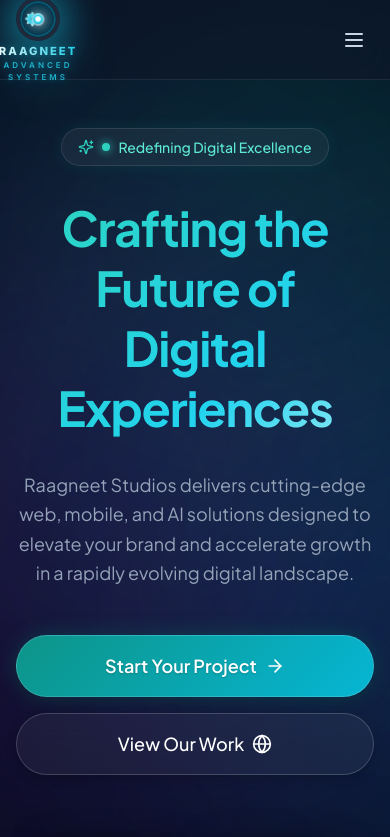
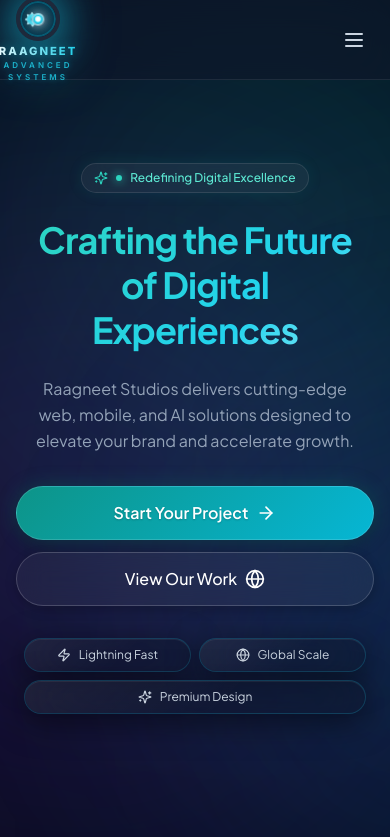
Before and after one commit to kalispidyman/raagneet, a React (Vite) app: page / in a window 390 px wide. Shown: the top 837 px of the page. Built offline with nearby package versions, Linux system fonts and the light colour scheme.

Commit message:
Redesign HeroSection for full mobile screen utilization with responsive spacing, full-width buttons on mobile, optimized typography scaling, and compact layout that maximizes available screen area across all devices

```diff
--- a/src/components/HeroSection.jsx
+++ b/src/components/HeroSection.jsx
@@ -2,42 +2,46 @@ import { ArrowRight, Sparkles, Globe, Zap } from 'lucide-react';
 
 const HeroSection = () => {
   return (
-    <section className="pt-32 pb-32 px-4 sm:px-6 lg:px-8 max-w-7xl mx-auto relative z-10 min-h-[80vh] flex flex-col justify-center">
-      <div className="text-center space-y-8">
-        <div className="inline-flex items-center gap-2 px-4 py-2 rounded-full bg-white/5 border border-white/10 backdrop-blur-md text-sm text-teal-300 font-medium mx-auto w-fit shadow-[0_0_15px_rgba(20,184,166,0.1)] animate-fade-in-up">
-          <Sparkles className="w-4 h-4 text-teal-400 animate-pulse" />
-          <span className="w-2 h-2 rounded-full bg-teal-400 animate-pulse shadow-[0_0_10px_rgba(45,212,191,1)]" />
-          Redefining Digital Excellence
+    <section className="min-h-[100dvh] w-full flex flex-col justify-center relative z-10 px-4 sm:px-6 lg:px-8 pt-20 sm:pt-24 md:pt-32 pb-12 sm:pb-16 md:pb-32 max-w-7xl mx-auto">
+      <div className="w-full space-y-6 sm:space-y-8 text-center">
+        {/* Badge */}
+        <div className="inline-flex items-center gap-2 px-3 py-1.5 sm:px-4 sm:py-2 rounded-full bg-white/5 border border-white/10 backdrop-blur-md text-xs sm:text-sm text-teal-300 font-medium mx-auto w-fit shadow-[0_0_15px_rgba(20,184,166,0.1)] animate-fade-in-up">
+          <Sparkles className="w-3.5 h-3.5 sm:w-4 sm:h-4 text-teal-400 animate-pulse" />
+          <span className="w-1.5 h-1.5 sm:w-2 sm:h-2 rounded-full bg-teal-400 animate-pulse shadow-[0_0_10px_rgba(45,212,191,1)]" />
+          <span className="truncate">Redefining Digital Excellence</span>
         </div>
 
-        <h1 className="text-5xl md:text-7xl lg:text-8xl font-bold leading-tight text-gradient max-w-5xl mx-auto animate-fade-in-up delay-100">
-          Crafting the Future of <br /> Digital Experiences
+        {/* Heading - Full width, optimized for mobile */}
+        <h1 className="text-4xl sm:text-5xl md:text-7xl lg:text-8xl font-bold leading-tight sm:leading-[1.1] text-gradient max-w-full sm:max-w-5xl mx-auto animate-fade-in-up delay-100 px-2 sm:px-0">
+          Crafting the Future of <br className="hidden sm:block" /> Digital Experiences
         </h1>
 
-        <p className="text-lg md:text-xl text-slate-400 max-w-2xl mx-auto animate-fade-in-up delay-200 leading-relaxed">
-          Raagneet Studios delivers cutting-edge web, mobile, and AI solutions designed to elevate your brand and accelerate growth in a rapidly evolving digital landscape.
+        {/* Description */}
+        <p className="text-base sm:text-lg md:text-xl text-slate-400 max-w-full sm:max-w-2xl mx-auto animate-fade-in-up delay-200 leading-relaxed px-2 sm:px-0">
+          Raagneet Studios delivers cutting-edge web, mobile, and AI solutions designed to elevate your brand and accelerate growth.
         </p>
 
-        <div className="flex flex-col sm:flex-row gap-4 justify-center pt-4 animate-fade-in-up delay-300">
-          <button className="btn-primary px-8 py-4 text-lg flex items-center justify-center gap-2">
+        {/* Buttons - Full width on mobile */}
+        <div className="flex flex-col sm:flex-row gap-3 sm:gap-4 justify-center pt-2 sm:pt-4 animate-fade-in-up delay-300 w-full sm:w-auto">
+          <button className="btn-primary w-full sm:w-auto px-6 sm:px-8 py-3.5 sm:py-4 text-base sm:text-lg flex items-center justify-center gap-2">
             Start Your Project <ArrowRight className="w-5 h-5" />
           </button>
-          <button className="btn-secondary px-8 py-4 text-lg flex items-center justify-center gap-2">
+          <button className="btn-secondary w-full sm:w-auto px-6 sm:px-8 py-3.5 sm:py-4 text-base sm:text-lg flex items-center justify-center gap-2">
             View Our Work <Globe className="w-5 h-5" />
           </button>
         </div>
       </div>
 
-      {/* Glassmorphic Feature Pills */}
-      <div className="mt-16 flex flex-wrap justify-center gap-4 animate-fade-in-up delay-500">
+      {/* Glassmorphic Feature Pills - Full width wrapping */}
+      <div className="mt-8 sm:mt-12 md:mt-16 flex flex-wrap justify-center gap-2 sm:gap-4 animate-fade-in-up delay-500 w-full px-2 sm:px-0">
         {[
-          { icon: <Zap className="w-4 h-4" />, text: 'Lightning Fast' },
-          { icon: <Globe className="w-4 h-4" />, text: 'Global Scale' },
-          { icon: <Sparkles className="w-4 h-4" />, text: 'Premium Design' }
+          { icon: <Zap className="w-3.5 h-3.5 sm:w-4 sm:h-4" />, text: 'Lightning Fast' },
+          { icon: <Globe className="w-3.5 h-3.5 sm:w-4 sm:h-4" />, text: 'Global Scale' },
+          { icon: <Sparkles className="w-3.5 h-3.5 sm:w-4 sm:h-4" />, text: 'Premium Design' }
         ].map((item, i) => (
-          <div key={i} className="glass-panel px-4 py-2 rounded-full flex items-center gap-2 text-sm text-slate-300 hover:text-teal-300 hover:border-teal-500/30 transition-all duration-300 cursor-default">
+          <div key={i} className="flex-1 sm:flex-none glass-panel px-3 py-2 sm:px-4 sm:py-2 rounded-full flex items-center justify-center gap-2 text-xs sm:text-sm text-slate-300 hover:text-teal-300 hover:border-teal-500/30 transition-all duration-300 cursor-default min-w-[110px] sm:min-w-0">
             {item.icon}
-            {item.text}
+            <span className="truncate">{item.text}</span>
           </div>
         ))}
       </div>
```
